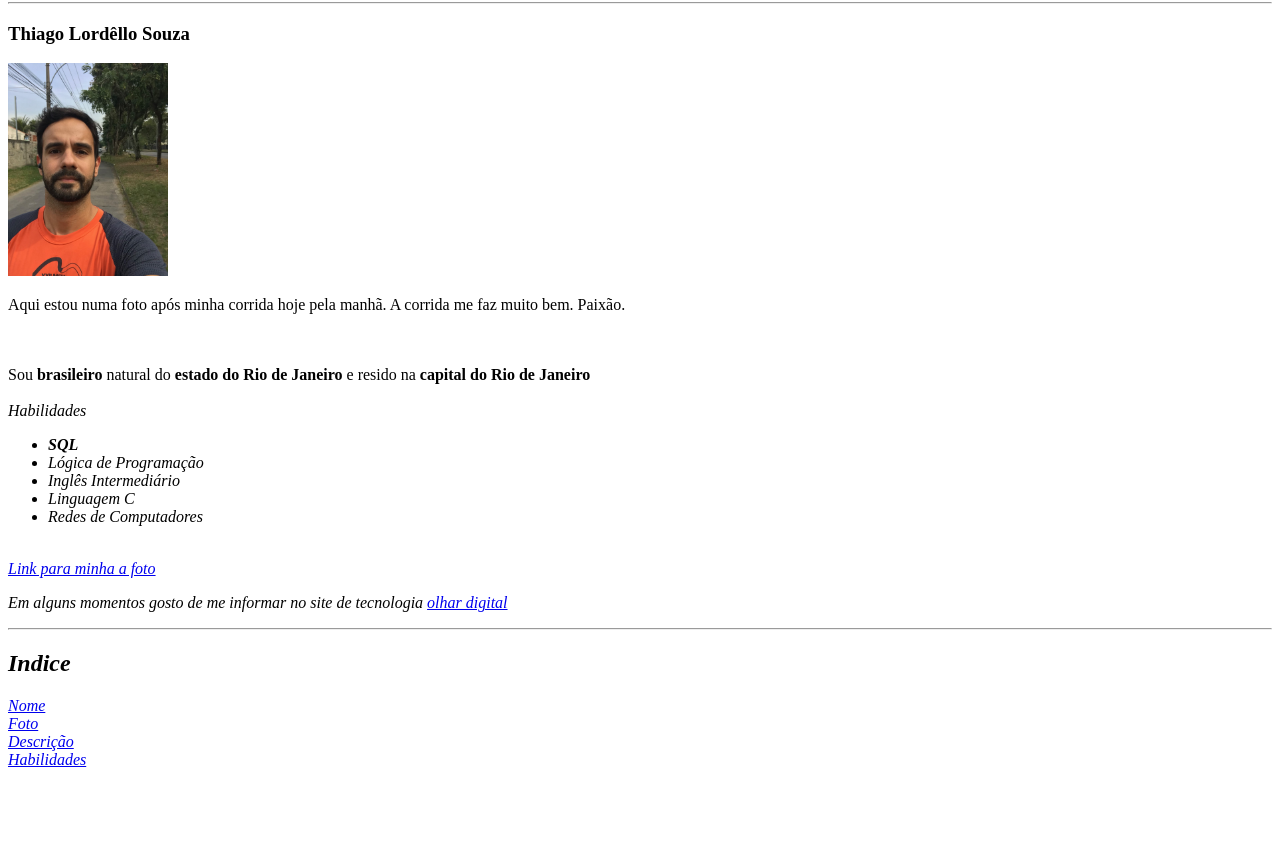
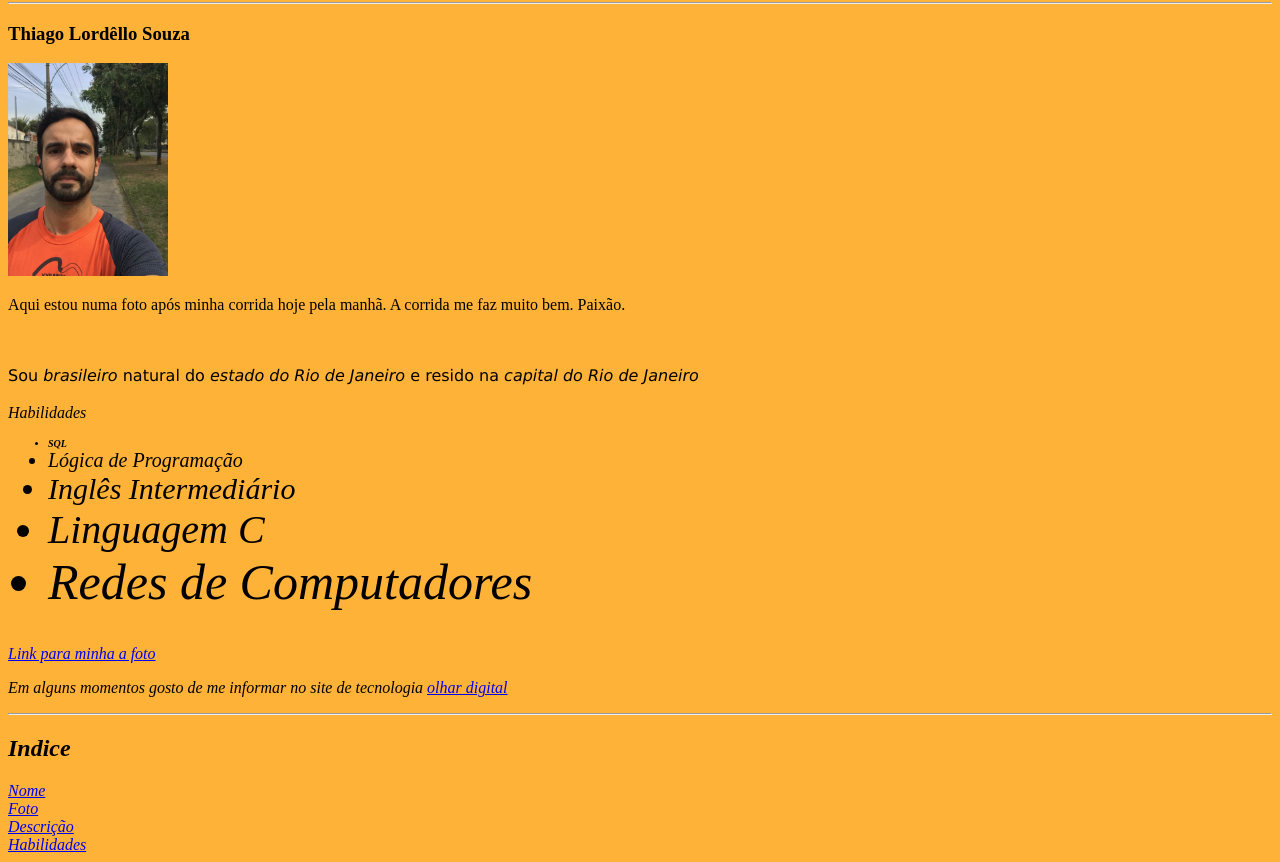
Before and after one commit to thiagolordello/thiagolordello.github.io, a plain HTML site: page index.html in a window 1280 px wide. Shown: the part 78-940 px from the top of the page. Before the commit the page ends 855 px from the top, so only its background shows below. Drawn offline with Linux system fonts and the light colour scheme.

Commit message:
adiciona css na pagina

```diff
--- a/index.html
+++ b/index.html
@@ -5,12 +5,24 @@
     <meta http-equiv="X-UA-Compatible" content="IE=edge">
     <meta name="viewport" content="width=device-width, initial-scale=1.0">
     <title>Portif Thiago Lordêllo</title>
+
+    <style>
+     body{background-color:#ffb238;}
+     .estiliza_fonte {font-family: 'Lucida Sans', 'Lucida Sans Regular', 'Lucida Grande', 'Lucida Sans Unicode', Geneva, Verdana, sans-serif;}
+     .tama_lista1 {font-size:10px;}
+     .tama_lista2 {font-size:20px;}
+     .tama_lista3 {font-size:30px;}
+     .tama_lista4 {font-size:40px;}
+     .tama_lista5 {font-size:50px;}
+    </style>
+
+
 </head>
 <body>
     <h1>Portifolio Pessoal</h1> <hr>
 
     <section id=nome>
-    <h3>Thiago Lordêllo Souza</h3>
+    <h3 calss="estiliza_fonte">Thiago Lordêllo Souza</h3>
     </section>
 
     <section id=foto></section>
@@ -20,7 +32,7 @@
     <p> Aqui estou numa foto após minha corrida hoje pela manhã. A corrida me faz muito bem. Paixão. <br> <br> <br>  </p>
 
     <section id=descricao></section>
-    <p1>Sou <b>brasileiro</b> natural do <b>estado do Rio de Janeiro</b> e resido na <b>capital do Rio de Janeiro</b> <br> <br>  </p1>
+    <p1 class="estiliza_fonte">Sou <i>brasileiro</i> natural do <i>estado do Rio de Janeiro</i> e resido na <i>capital do Rio de Janeiro</i> <br> <br>  </p1>
     </section>
 
     <section id="habilidades">
@@ -30,11 +42,11 @@
    </section>
 
     <ul>
-        <li> <b>SQL</b> </li>
-        <li>Lógica de Programação</li>
-        <li>Inglês Intermediário</li>
-        <li>Linguagem C</li>
-        <li>Redes de Computadores</li>
+        <li class="tama_lista1"> <b>SQL</b> </li>
+        <li class="tama_lista2">Lógica de Programação</li>
+        <li class="tama_lista3">Inglês Intermediário</li>
+        <li class="tama_lista4">Linguagem C</li>
+        <li class="tama_lista5">Redes de Computadores</li>
 
     </ul> <br>
 
```
Also changed, not shown: 1 other file.
